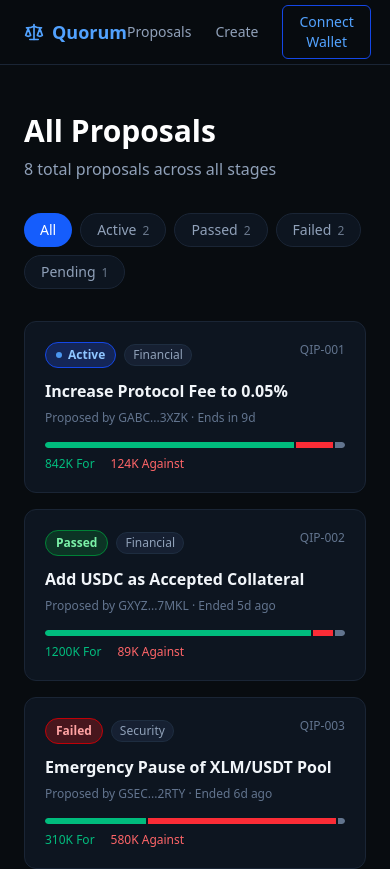
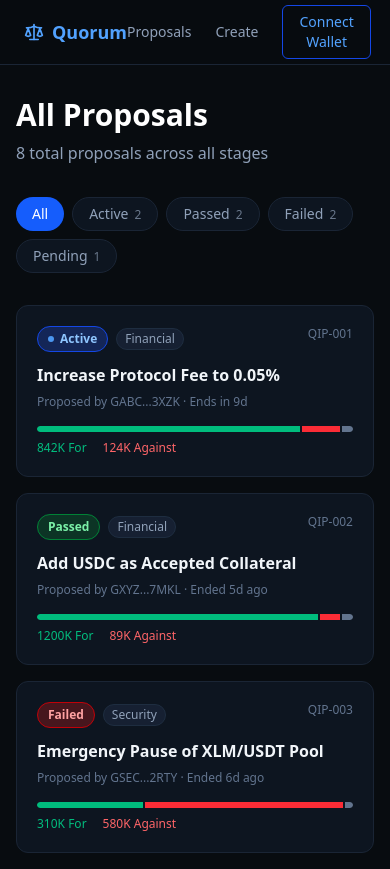
Before and after one commit to StellarQuorum/StellarQuorum, a Next.js app in the folder frontend/: page /proposals in a window 390 px wide. Shown: the top 869 px of the page. Built offline with nearby package versions, Linux system fonts and the light colour scheme.

Commit message:
style: add responsive padding to Proposals list page

```diff
--- a/frontend/app/proposals/page.tsx
+++ b/frontend/app/proposals/page.tsx
@@ -19,7 +19,7 @@
   const filtered = filter === "all" ? PROPOSALS : PROPOSALS.filter(p => p.status === filter);
 
   return (
-    <div className="max-w-5xl mx-auto px-6 py-12">
+    <div className="max-w-5xl mx-auto px-4 sm:px-6 py-8 sm:py-12">
       <div className="mb-8">
         <h1 className="text-3xl font-bold text-white mb-2">All Proposals</h1>
         <p className="text-slate-400">{PROPOSALS.length} total proposals across all stages</p>
```
